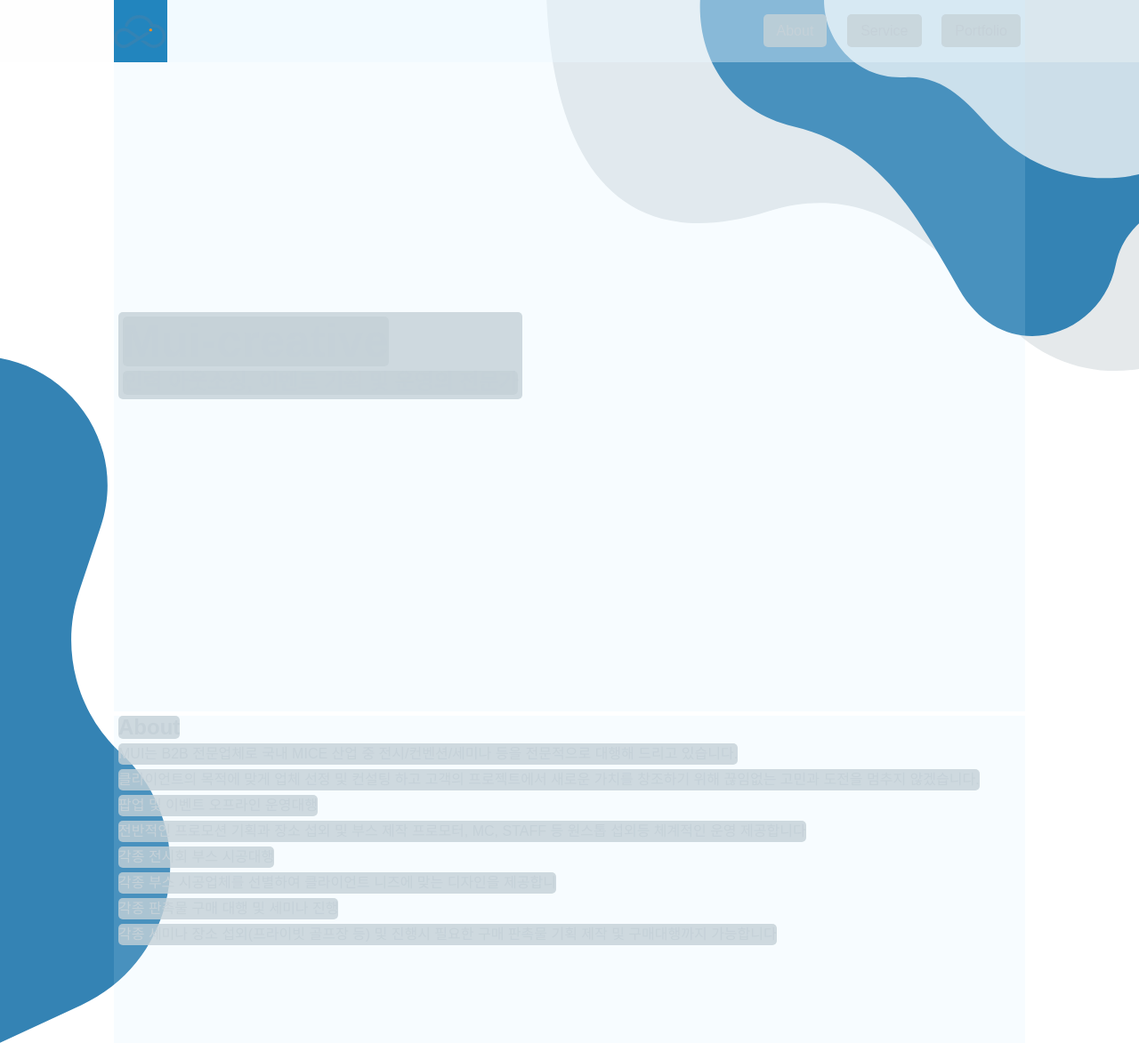
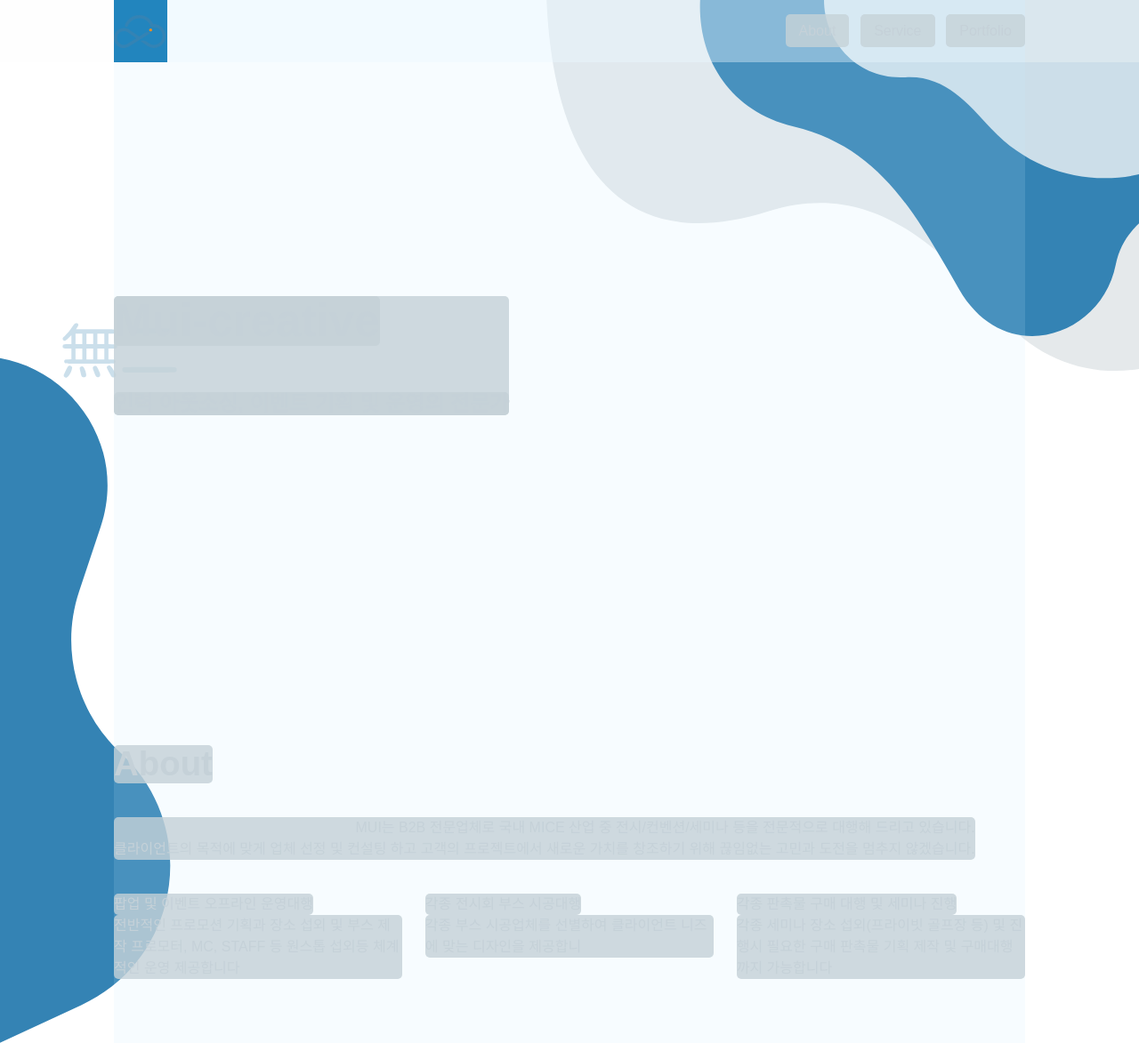
Before and after one commit to Chrong89/mui, a plain HTML site: page index.html in a window 1280 px wide. Shown: the top 1173 px of the page at 89% size. Drawn offline with nearby package versions, Linux system fonts and the light colour scheme; a web font is replaced by a local one.

Commit message:
레이아웃 작업2

```diff
--- a/css/style.css
+++ b/css/style.css
@@ -2,8 +2,7 @@ h1,h2,p,.discription,.title,.menuWrap a{
     color: #c5d1d8;
     background-color: #c5d1d8cc;
     border-radius: 5px;
-    width: max-content;
-    margin: 5px;
+    max-width: max-content;
 }
 
 body{
@@ -63,6 +62,7 @@ body{
 }
 
 .inner{
+    position: relative;
     width: 80%;
     margin: 0 auto;
     height: 100%;
@@ -70,18 +70,58 @@ body{
 }
 
 /* section01 */
-.section01 .inner{
+.section .inner{
     display: grid;
     align-items: center;
 }
 
- h1{
+.section01 h1{
    font-size: 4vw;
+   margin-bottom: 4vw;
+   position: relative;
  }
 
+ .section01 h1::before{
+    position: absolute;
+    content: "";
+    display: block;
+    z-index: -1;
+    opacity: 0.25;
+    left: -4.5vw;
+    bottom: -4.5vh;
+    width: 60%;
+    height: 110%;
+    background-image: url(../img/logo_hanja.svg);
+    background-size: contain;
+    background-repeat: no-repeat;
+}
+
+/* section02 */
+
+.section02 .inner{
+    align-items: baseline;
+    align-content: baseline;
+    padding: 3vw 0;
+}
+.section02 .inner h2{
+    font-size: 3vw;
+    margin-bottom: 3vw;
+}
+.section02 .inner p{
+    width: 100%;
+    text-align: right;
+    margin-bottom: 3vw;
+}
+.section02 .inner p span{
+    display: block;
+}
+.section02 .inner .ourWork{
+    display: grid;
+    grid-template-columns: repeat(3,1fr);
+    gap: 2vw;
+}
 
 /* footer */
-
 #footer{
     width: 100vw;
     height: 30vh;
--- a/index.html
+++ b/index.html
@@ -39,8 +39,11 @@
     <section class="section section02">
         <div class="inner">
             <h2>About</h2>
-            <p>MUI는 B2B 전문업체로 국내 MICE 산업 중 전시/컨벤션/세미나 등을 전문적으로 대행해 드리고 있습니다.</p>
-            <p>클라이언트의 목적에 맞게 업체 선정 및 컨설팅 하고 고객의 프로젝트에서 새로운 가치를 창조하기 위해 끊임없는 고민과 도전을 멈추지 않겠습니다.</p>
+            <p>
+                <span>MUI는 B2B 전문업체로 국내 MICE 산업 중 전시/컨벤션/세미나 등을 전문적으로 대행해 드리고 있습니다.</span>
+                <span>클라이언트의 목적에 맞게 업체 선정 및 컨설팅 하고 고객의 프로젝트에서 새로운 가치를 창조하기 위해 끊임없는 고민과 도전을 멈추지 않겠습니다.</span>
+            </p>
+
             <div class="ourWork">
                 <div class="popup">
                     <div class="icon"></div>
--- a/js/script.js
+++ b/js/script.js
@@ -63,46 +63,46 @@ $(document).ready(function () {
   );
 
   // scroll 이벤트 처리
-  $(window).on(
-    "scroll",
-    _.throttle(function () {
-      if (isScrollingByWheel) return; // wheel 이벤트 중이면 scroll 이벤트 실행 안 함
+  // $(window).on(
+  //   "scroll",
+  //   _.throttle(function () {
+  //     if (isScrollingByWheel) return; // wheel 이벤트 중이면 scroll 이벤트 실행 안 함
 
-      const pageScrollTop = $(window).scrollTop();
-      const windowHeight = $(window).height();
+  //     const pageScrollTop = $(window).scrollTop();
+  //     const windowHeight = $(window).height();
 
-      // currentSection을 각 섹션의 50% 지점을 기준으로 업데이트
-      sections.each(function (index) {
-        const sectionTop = $(this).offset().top;
-        const sectionHeight = $(this).outerHeight();
-        const sectionMidPoint = sectionTop + sectionHeight / 2;
+  //     // currentSection을 각 섹션의 50% 지점을 기준으로 업데이트
+  //     sections.each(function (index) {
+  //       const sectionTop = $(this).offset().top;
+  //       const sectionHeight = $(this).outerHeight();
+  //       const sectionMidPoint = sectionTop + sectionHeight / 2;
 
-        if (pageScrollTop >= sectionMidPoint - windowHeight / 2) {
-          currentSection = index;
-        }
-      });
+  //       if (pageScrollTop >= sectionMidPoint - windowHeight / 2) {
+  //         currentSection = index;
+  //       }
+  //     });
 
-      // Footer로 스크롤 시 currentSection 업데이트
-      if (pageScrollTop >= footer.offset().top) {
-        currentSection = totalSections - 1;
-      }
+  //     // Footer로 스크롤 시 currentSection 업데이트
+  //     if (pageScrollTop >= footer.offset().top) {
+  //       currentSection = totalSections - 1;
+  //     }
 
-      // 헤더 로고 크기 조절
-      if (pageScrollTop > 500) {
-        headerLogo.stop(true, true).animate(
-          {
-            width: "190px",
-          },
-          300
-        );
-      } else {
-        headerLogo.stop(true, true).animate(
-          {
-            width: "60px",
-          },
-          300
-        );
-      }
-    }, 300)
-  );
+  //     // 헤더 로고 크기 조절
+  //     if (pageScrollTop > 500) {
+  //       headerLogo.stop(true, true).animate(
+  //         {
+  //           width: "190px",
+  //         },
+  //         300
+  //       );
+  //     } else {
+  //       headerLogo.stop(true, true).animate(
+  //         {
+  //           width: "60px",
+  //         },
+  //         300
+  //       );
+  //     }
+  //   }, 300)
+  // );
 });
```
Also changed, not shown: img/logo_hanja.svg (added).
